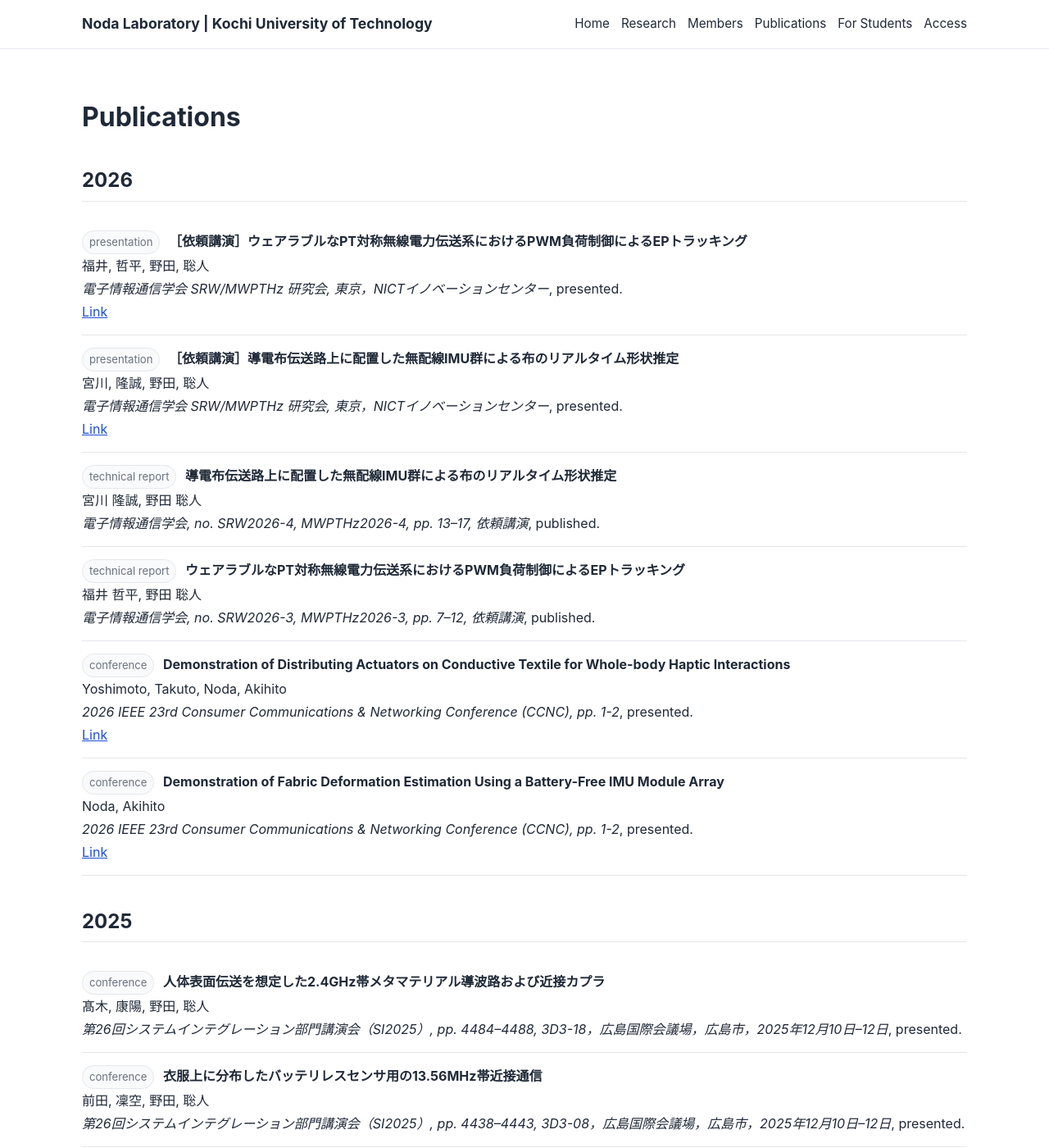
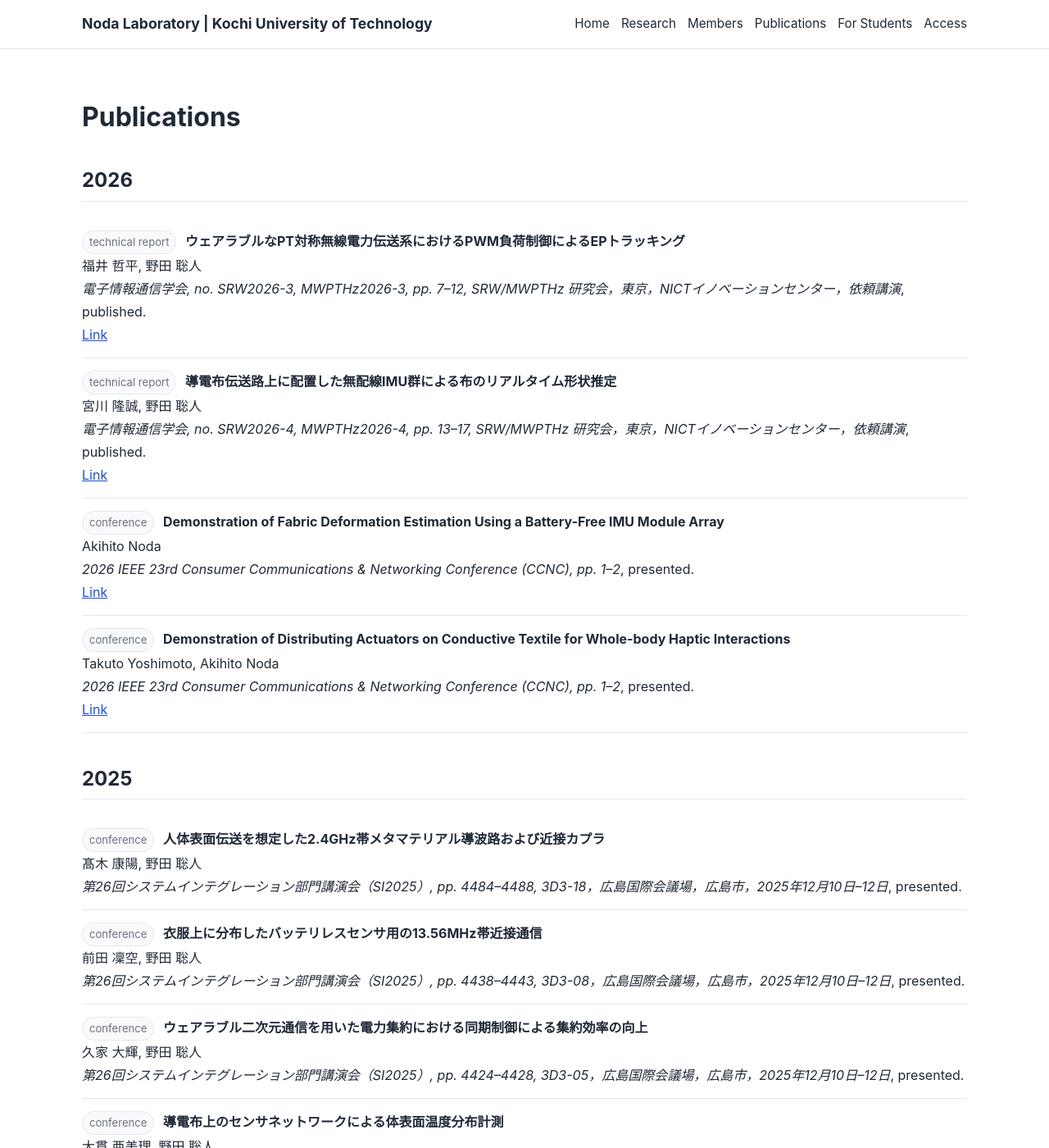
Before and after one commit to akihito-noda/lab-website, a Jekyll site: the page built from publications.md, in a window 1280 px wide and 1400 px high. Shown: the whole window at 82% size. Built offline with Jekyll 4.4.1, drawn with Linux system fonts in a browser that asks for light colours; some of the changed text lies outside the part shown.

Commit message:
Update publications.yml

```diff
--- a/_data/publications.yml
+++ b/_data/publications.yml
@@ -1,259 +1,255 @@
 - year: 2026
-  type: presentation
-  authors: 福井, 哲平, 野田, 聡人
-  title: ［依頼講演］ウェアラブルなPT対称無線電力伝送系におけるPWM負荷制御によるEPトラッキング
-  venue: 電子情報通信学会 SRW/MWPTHz 研究会, 東京，NICTイノベーションセンター
-  status: presented
-  url: https://ken.ieice.org/ken/paper/20260604ccvB/
+  type: "technical report"
+  authors: "福井 哲平, 野田 聡人"
+  title: "ウェアラブルなPT対称無線電力伝送系におけるPWM負荷制御によるEPトラッキング"
+  venue: "電子情報通信学会, no. SRW2026-3, MWPTHz2026-3, pp. 7–12, SRW/MWPTHz 研究会，東京，NICTイノベーションセンター，依頼講演"
+  status: "published"
+  url: "https://ken.ieice.org/ken/paper/20260604ccvB/"
+
 - year: 2026
-  type: presentation
-  authors: 宮川, 隆誠, 野田, 聡人
-  title: ［依頼講演］導電布伝送路上に配置した無配線IMU群による布のリアルタイム形状推定
-  venue: 電子情報通信学会 SRW/MWPTHz 研究会, 東京，NICTイノベーションセンター
-  status: presented
-  url: https://ken.ieice.org/ken/paper/20260604ScvB/
+  type: "technical report"
+  authors: "宮川 隆誠, 野田 聡人"
+  title: "導電布伝送路上に配置した無配線IMU群による布のリアルタイム形状推定"
+  venue: "電子情報通信学会, no. SRW2026-4, MWPTHz2026-4, pp. 13–17, SRW/MWPTHz 研究会，東京，NICTイノベーションセンター，依頼講演"
+  status: "published"
+  url: "https://ken.ieice.org/ken/paper/20260604ScvB/"
+
 - year: 2026
-  type: technical report
-  authors: 宮川 隆誠, 野田 聡人
-  title: 導電布伝送路上に配置した無配線IMU群による布のリアルタイム形状推定
-  venue: 電子情報通信学会, no. SRW2026-4, MWPTHz2026-4, pp. 13–17, 依頼講演
-  status: published
-  url: ''
+  type: "conference"
+  authors: "Akihito Noda"
+  title: "Demonstration of Fabric Deformation Estimation Using a Battery-Free IMU Module Array"
+  venue: "2026 IEEE 23rd Consumer Communications & Networking Conference (CCNC), pp. 1–2"
+  status: "presented"
+  url: "https://doi.org/10.1109/CCNC65079.2026.11366564"
+
 - year: 2026
-  type: technical report
-  authors: 福井 哲平, 野田 聡人
-  title: ウェアラブルなPT対称無線電力伝送系におけるPWM負荷制御によるEPトラッキング
-  venue: 電子情報通信学会, no. SRW2026-3, MWPTHz2026-3, pp. 7–12, 依頼講演
-  status: published
-  url: ''
-- year: 2026
-  type: conference
-  authors: Yoshimoto, Takuto, Noda, Akihito
-  title: Demonstration of Distributing Actuators on Conductive Textile for Whole-body Haptic Interactions
-  venue: 2026 IEEE 23rd Consumer Communications & Networking Conference (CCNC), pp. 1-2
-  status: presented
-  url: https://doi.org/10.1109/CCNC65079.2026.11366602
-- year: 2026
-  type: conference
-  authors: Noda, Akihito
-  title: Demonstration of Fabric Deformation Estimation Using a Battery-Free IMU Module Array
-  venue: 2026 IEEE 23rd Consumer Communications & Networking Conference (CCNC), pp. 1-2
-  status: presented
-  url: https://doi.org/10.1109/CCNC65079.2026.11366564
+  type: "conference"
+  authors: "Takuto Yoshimoto, Akihito Noda"
+  title: "Demonstration of Distributing Actuators on Conductive Textile for Whole-body Haptic Interactions"
+  venue: "2026 IEEE 23rd Consumer Communications & Networking Conference (CCNC), pp. 1–2"
+  status: "presented"
+  url: "https://doi.org/10.1109/CCNC65079.2026.11366602"
+
 - year: 2025
-  type: conference
-  authors: 髙木, 康陽, 野田, 聡人
-  title: 人体表面伝送を想定した2.4GHz帯メタマテリアル導波路および近接カプラ
-  venue: 第26回システムインテグレーション部門講演会（SI2025）, pp. 4484–4488, 3D3-18，広島国際会議場，広島市，2025年12月10日–12日
-  status: presented
-  url: ''
+  type: "conference"
+  authors: "髙木 康陽, 野田 聡人"
+  title: "人体表面伝送を想定した2.4GHz帯メタマテリアル導波路および近接カプラ"
+  venue: "第26回システムインテグレーション部門講演会（SI2025）, pp. 4484–4488, 3D3-18，広島国際会議場，広島市，2025年12月10日–12日"
+  status: "presented"
+  url: ""
+
 - year: 2025
-  type: conference
-  authors: 前田, 凜空, 野田, 聡人
-  title: 衣服上に分布したバッテリレスセンサ用の13.56MHz帯近接通信
-  venue: 第26回システムインテグレーション部門講演会（SI2025）, pp. 4438–4443, 3D3-08，広島国際会議場，広島市，2025年12月10日–12日
-  status: presented
-  url: ''
+  type: "conference"
+  authors: "前田 凜空, 野田 聡人"
+  title: "衣服上に分布したバッテリレスセンサ用の13.56MHz帯近接通信"
+  venue: "第26回システムインテグレーション部門講演会（SI2025）, pp. 4438–4443, 3D3-08，広島国際会議場，広島市，2025年12月10日–12日"
+  status: "presented"
+  url: ""
+
 - year: 2025
-  type: conference
-  authors: 久家, 大輝, 野田, 聡人
-  title: ウェアラブル二次元通信を用いた電力集約における同期制御による集約効率の向上
-  venue: 第26回システムインテグレーション部門講演会（SI2025）, pp. 4424–4428, 3D3-05，広島国際会議場，広島市，2025年12月10日–12日
-  status: presented
-  url: ''
+  type: "conference"
+  authors: "久家 大輝, 野田 聡人"
+  title: "ウェアラブル二次元通信を用いた電力集約における同期制御による集約効率の向上"
+  venue: "第26回システムインテグレーション部門講演会（SI2025）, pp. 4424–4428, 3D3-05，広島国際会議場，広島市，2025年12月10日–12日"
+  status: "presented"
+  url: ""
+
 - year: 2025
-  type: conference
-  authors: 大貫, 亜美理, 野田, 聡人
-  title: 導電布上のセンサネットワークによる体表面温度分布計測
-  venue: 2025年電子情報通信学会ソサイエティ大会講演論文集, pp. 262, B-18-07, Body surface temperature distribution measurement with sensor network on conductive textile
-  status: presented
-  url: ''
+  type: "conference"
+  authors: "大貫 亜美理, 野田 聡人"
+  title: "導電布上のセンサネットワークによる体表面温度分布計測"
+  venue: "2025年電子情報通信学会ソサイエティ大会講演論文集, B-18-07, p. 262"
+  status: "presented"
+  url: ""
+
 - year: 2025
-  type: conference
-  authors: 前田, 凜空, 野田, 聡人
-  title: 近接ワイヤレスウェアラブルセンサ向け簡易ソフトウェア無線機
-  venue: 2025年電子情報通信学会ソサイエティ大会講演論文集, pp. 261, B-18-06, Software-defined radio hardware for near-field wireless wearable sensors
-  status: presented
-  url: ''
+  type: "conference"
+  authors: "前田 凜空, 野田 聡人"
+  title: "近接ワイヤレスウェアラブルセンサ向け簡易ソフトウェア無線機"
+  venue: "2025年電子情報通信学会ソサイエティ大会講演論文集, B-18-06, p. 261"
+  status: "presented"
+  url: ""
+
 - year: 2025
-  type: journal
-  authors: 高橋 亮（東京大学）Li Yifan（東京大学）福本 雅朗（Microsoft）Mohamed Kari（Princeton University）山本 英昂（東京大学）野田 聡人（高知工科大学）石田 繁巳（公立はこだて未来大学）横田 知之（東京大学）染谷 隆夫（東京大学）川原 圭博（東京大学）
-  title: 超低電力な指輪型無線マウス
-  venue: 情報処理学会ユビキタスコンピューティングシステム研究会
-  status: published
-  url: ''
+  type: "journal"
+  authors: "高橋 亮, Li Yifan, 福本 雅朗, Mohamed Kari, 山本 英昂, 野田 聡人, 石田 繁巳, 横田 知之, 染谷 隆夫, 川原 圭博"
+  title: "超低電力な指輪型無線マウス"
+  venue: "情報処理学会ユビキタスコンピューティングシステム研究会"
+  status: "published"
+  url: ""
+
+# - year: 2025
+#   type: "conference"
+#   authors: "Yifan Li, Masaaki Fukumoto, Mohamed Kari, Shigemi Ishida, Akihito Noda, Tomoyuki Yokota, Takao Someya, Yoshihiro Kawahara, Ryo Takahashi"
+#   title: "Ultra-low-power ring-based wireless tinymouse"
+#   venue: "Proceedings of the 38th Annual ACM Symposium on User Interface Software and Technology"
+#   status: "presented"
+#   url: "https://doi.org/10.1145/3746059.3747615"
+
 - year: 2025
-  type: conference
-  authors: Li, Yifan, Fukumoto, Masaaki, Kari, Mohamed, Ishida, Shigemi, Noda, Akihito, Yokota, Tomoyuki, Someya, Takao, Kawahara, Yoshihiro, Takahashi, Ryo
-  title: Ultra-low-power ring-based wireless tinymouse
-  venue: Proceedings of the 38th Annual ACM Symposium on User Interface Software and Technology
-  status: presented
-  url: https://doi.org/10.1145/3746059.3747615
+  type: "conference"
+  authors: "Takuto Yoshimoto, Akihito Noda"
+  title: "Demonstration of Power and FM Wave Transfer on Conductive Textile for Distributed Actuators"
+  venue: "2025 IEEE World Haptics Conference (WHC), Hands-On Demo D1-08"
+  status: "presented"
+  url: ""
+
 - year: 2025
-  type: conference
-  authors: Yoshimoto, Takuto, Noda, Akihito
-  title: Demonstration of Power and FM Wave Transfer on Conductive Textile for Distributed Actuators
-  venue: 2025 IEEE World Haptics Conference (WHC), Hands-On Demo D1-08
-  status: presented
-  url: ''
+  type: "technical report"
+  authors: "福井 哲平, 野田 聡人"
+  title: "ウェアラブルなPT対称無線電力伝送系における最適負荷Q値"
+  venue: "電子情報通信学会, no. SRW2025-1, MWPTHz2025-1, pp. 1–6, SRW/MWPTHz 研究会，東京，機械振興会館"
+  status: "published"
+  url: "https://ken.ieice.org/ken/paper/20250613ucKx/"
+
 - year: 2025
-  type: technical report
-  authors: 福井, 哲平, 野田, 聡人
-  title: ウェアラブルなPT対称無線電力伝送系における最適負荷Q値
-  venue: 電子情報通信学会, no. SRW2025-1, MWPTHz2025-1, pp. 1–6, SRW/MWPTHz 研究会，東京，機械振興会館
-  status: published
-  url: https://ken.ieice.org/ken/paper/20250613ucKx/
+  type: "technical report"
+  authors: "宮川 隆誠, 野田 聡人"
+  title: "導電布伝送路で接続した格子配置IMUによる三次元形状計測"
+  venue: "電子情報通信学会, no. SRW2025-2, MWPTHz2025-2, pp. 7–11, SRW/MWPTHz 研究会，東京，機械振興会館"
+  status: "published"
+  url: "https://ken.ieice.org/ken/paper/202506130cKY/"
+
 - year: 2025
-  type: technical report
-  authors: 宮川, 隆誠, 野田, 聡人
-  title: 導電布伝送路で接続した格子配置IMUによる三次元形状計測
-  venue: 電子情報通信学会, no. SRW2025-2, MWPTHz2025-2, pp. 7–11, SRW/MWPTHz 研究会，東京，機械振興会館
-  status: published
-  url: https://ken.ieice.org/ken/paper/202506130cKY/
+  type: "technical report"
+  authors: "野田 聡人"
+  title: "ウェアラブルMIMO：身体表面分散アンテナによるチャネル容量の向上"
+  venue: "電子情報通信学会, no. SRW2024-61, pp. 28–32, RCS/SR/SRW 研究会，京都，京都工芸繊維大学"
+  status: "published"
+  url: "https://ken.ieice.org/ken/paper/202503057cJq/"
+
 - year: 2025
-  type: technical report
-  authors: 野田, 聡人
-  title: ウェアラブルMIMO：身体表面分散アンテナによるチャネル容量の向上
-  venue: 電子情報通信学会, no. SRW2024-61, pp. 28–32, RCS/SR/SRW 研究会，京都，京都工芸繊維大学
-  status: published
-  url: https://ken.ieice.org/ken/paper/202503057cJq/
+  type: "journal"
+  authors: "Takuto Yoshimoto, Akihito Noda"
+  title: "Multi-Carrier FM Transmitter for Distributed Vibrators on Conductive Textile"
+  venue: "IEICE Communications Express, vol. 14, no. 4, pp. 159–162"
+  status: "published"
+  url: "https://doi.org/10.23919/comex.2024XBL0213"
+
 - year: 2025
-  type: journal
-  authors: Yoshimoto, Takuto, Noda, Akihito
-  title: Multi-Carrier FM Transmitter for Distributed Vibrators on Conductive Textile
-  venue: IEICE Communications Express, vol. 14, no. 4, pp. 159-162
-  status: published
-  url: https://doi.org/10.23919/comex.2024XBL0213
+  type: "journal"
+  authors: "Akihito Noda"
+  title: "Three-Axis Coil Array for Null-Free Near-Field Tag Reading with UHF RFID"
+  venue: "IEICE Communications Express, vol. 14, no. 2, pp. 55–58"
+  status: "published"
+  url: "https://doi.org/10.23919/comex.2024XBL0178"
+
 - year: 2025
-  type: journal
-  authors: Noda, Akihito
-  title: Three-Axis Coil Array for Null-Free Near-Field Tag Reading with UHF RFID
-  venue: IEICE Communications Express, vol. 14, no. 2, pp. 55-58
-  status: published
-  url: https://doi.org/10.23919/comex.2024XBL0178
-- year: 2025
-  type: conference
-  authors: Noda, Akihito
-  title: Demonstration of Asynchronous Serial Communication to Batteryless Modules on Conductive Textile
-  venue: 2025 IEEE 22nd Consumer Communications & Networking Conference (CCNC), pp. 1-2
-  status: presented
-  url: https://doi.org/10.1109/CCNC54725.2025.10976125
+  type: "conference"
+  authors: "Akihito Noda"
+  title: "Demonstration of Asynchronous Serial Communication to Batteryless Modules on Conductive Textile"
+  venue: "2025 IEEE 22nd Consumer Communications & Networking Conference (CCNC), pp. 1–2"
+  status: "presented"
+  url: "https://doi.org/10.1109/CCNC54725.2025.10976125"
+
+# - year: 2024
+#   type: "presentation"
+#   authors: "高橋 亮, 野田 聡人, 雪田 和歌子, 韓 燦教, 横田 知之, 染谷 隆夫, 川原 圭博"
+#   title: "［ポスター講演］医療デジタルツインの実現に向けた全身無線通信・給電服の設計"
+#   venue: "電子情報通信学会 HCL 研究会，山梨，富士山科学研究ホール"
+#   status: "presented"
+#   url: "https://ken.ieice.org/ken/paper/20241121vc70/"
+
 - year: 2024
-  type: presentation
-  authors: 高橋, 亮, 野田, 聡人, 雪田, 和歌子, 韓, 燦教, 横田, 知之, 染谷, 隆夫, 川原, 圭博
-  title: ［ポスター講演］医療デジタルツインの実現に向けた全身無線通信・給電服の設計
-  venue: 電子情報通信学会 HCL 研究会, 山梨，富士山科学研究ホール
-  status: presented
-  url: https://ken.ieice.org/ken/paper/20241121vc70/
+  type: "technical report"
+  authors: "野田 聡人, 杉浦 準哉"
+  title: "負性容量を用いた導電テキスタイル二次元通信の大面積化"
+  venue: "電子情報通信学会, no. SRW2023-50, pp. 30–32, RCS/SR/SRW 研究会，東京，東京大学本郷キャンパス"
+  status: "published"
+  url: "https://ken.ieice.org/ken/paper/202403130c1D/"
+
 - year: 2024
-  type: presentation
-  authors: 高橋, 亮, 野田, 聡人, 韓, 燦教, 横田, 知之, 染谷, 隆夫, 川原, 圭博
-  title: ［ポスター講演］医療デジタルツインの実現に向けた全身無線通信・給電服の設計
-  venue: 電子情報通信学会 RISING 研究会, 北海道，北海道立道民活動センター かでる2・7
-  status: presented
-  url: https://ken.ieice.org/ken/paper/20241112Tc5b/
+  type: "technical report"
+  authors: "野田 聡人"
+  title: "［ショートペーパー］導電テキスタイル上の交流結合パルス伝送の波形不変条件"
+  venue: "電子情報通信学会, no. SRW2023-38, p. 1, SRW 研究会，東京，機械振興会館"
+  status: "published"
+  url: "https://ken.ieice.org/ken/paper/20240115Mc0F/"
+
 - year: 2024
-  type: presentation
-  authors: 高橋, 亮, 野田, 聡人, 韓, 燦教, 横田, 知之, 染谷, 隆夫, 川原, 圭博
-  title: ［ポスター講演］医療デジタルツインの実現に向けた全身無線通信・給電服の設計
-  venue: 電子情報通信学会 MIKA 研究会, 岡山，岡山コンベンションセンター
-  status: presented
-  url: https://ken.ieice.org/ken/paper/20241029Ec51/
-- year: 2024
-  type: technical report
-  authors: 野田, 聡人, 杉浦, 準哉
-  title: 負性容量を用いた導電テキスタイル二次元通信の大面積化
-  venue: 電子情報通信学会, no. SRW2023-50, pp. 30–32, RCS/SR/SRW 研究会，東京，東京大学本郷キャンパス
-  status: published
-  url: https://ken.ieice.org/ken/paper/202403130c1D/
-- year: 2024
-  type: technical report
-  authors: 野田, 聡人
-  title: ［ショートペーパー］導電テキスタイル上の交流結合パルス伝送の波形不変条件
-  venue: 電子情報通信学会, no. SRW2023-38, pp. 1, SRW 研究会，東京，機械振興会館
-  status: published
-  url: https://ken.ieice.org/ken/paper/20240115Mc0F/
-- year: 2024
-  type: conference
-  authors: Noda, Akihito
-  title: Underwater Large-Area Non-Contact Power Transfer Using Two-Dimensional Waveguide
-  venue: 2024 IEEE 21st Consumer Communications & Networking Conference (CCNC), pp. 1084-1085
-  status: presented
-  url: https://doi.org/10.1109/CCNC51664.2024.10454898
+  type: "conference"
+  authors: "Akihito Noda"
+  title: "Underwater Large-Area Non-Contact Power Transfer Using Two-Dimensional Waveguide"
+  venue: "2024 IEEE 21st Consumer Communications & Networking Conference (CCNC), pp. 1084–1085"
+  status: "presented"
+  url: "https://doi.org/10.1109/CCNC51664.2024.10454898"
+
 - year: 2023
-  type: technical report
-  authors: 野田, 聡人
-  title: ［ショートペーパー］フレキシブルコイル間のParity-Time対称ワイヤレス電力伝送
-  venue: 電子情報通信学会, no. SRW2023-35, pp. 32, SRW/SeMI 研究会，東京，東京農工大小金井キャンパス
-  status: published
-  url: https://ken.ieice.org/ken/paper/20231122kCZF/
+  type: "technical report"
+  authors: "野田 聡人"
+  title: "［ショートペーパー］フレキシブルコイル間のParity-Time対称ワイヤレス電力伝送"
+  venue: "電子情報通信学会, no. SRW2023-35, p. 32, SRW/SeMI 研究会，東京，東京農工大小金井キャンパス"
+  status: "published"
+  url: "https://ken.ieice.org/ken/paper/20231122kCZF/"
+
 - year: 2023
-  type: technical report
-  authors: 野田, 聡人
-  title: ［招待講演］両面導電媒体による二次元通信：直流・パルス・マイクロ波の伝送と応用
-  venue: 電子情報通信学会, no. MW2023-83, pp. 15, MW/AP 研究会，高知，高知城歴史博物館
-  status: published
-  url: https://ken.ieice.org/ken/paper/20230928hCwN/
+  type: "technical report"
+  authors: "野田 聡人"
+  title: "［招待講演］両面導電媒体による二次元通信：直流・パルス・マイクロ波の伝送と応用"
+  venue: "電子情報通信学会, no. MW2023-83, p. 15, MW/AP 研究会，高知，高知城歴史博物館"
+  status: "published"
+  url: "https://ken.ieice.org/ken/paper/20230928hCwN/"
+
 - year: 2023
-  type: technical report
-  authors: 野田, 聡人
-  title: 導電布伝送路上での容量結合型シリアル通信
-  venue: 電子情報通信学会, no. SRW2023-6, pp. 31–32, SRW 研究会，東京，機械振興会館
-  status: published
-  url: https://ken.ieice.org/ken/paper/20230612hCV4/
+  type: "technical report"
+  authors: "野田 聡人"
+  title: "導電布伝送路上での容量結合型シリアル通信"
+  venue: "電子情報通信学会, no. SRW2023-6, pp. 31–32, SRW 研究会，東京，機械振興会館"
+  status: "published"
+  url: "https://ken.ieice.org/ken/paper/20230612hCV4/"
+
 - year: 2023
-  type: technical report
-  authors: 野田, 聡人
-  title: ［ショートペーパー］UHF帯RFID微小タグの応答性評価
-  venue: 電子情報通信学会, no. SRW2022-38, pp. 19, SRW 研究会，東京，機械振興会館
-  status: published
-  url: https://ken.ieice.org/ken/paper/20230116iCqJ/
+  type: "technical report"
+  authors: "野田 聡人"
+  title: "［ショートペーパー］UHF帯RFID微小タグの応答性評価"
+  venue: "電子情報通信学会, no. SRW2022-38, p. 19, SRW 研究会，東京，機械振興会館"
+  status: "published"
+  url: "https://ken.ieice.org/ken/paper/20230116iCqJ/"
+
 - year: 2022
-  type: conference
-  authors: 野田 聡人
-  title: 導電布二次元伝送路上での多チャンネルアナログ波形の送信
-  venue: 第23回計測自動制御学会システムインテグレーション部門講演会論文集
-  status: presented
-  url: ''
+  type: "conference"
+  authors: "野田 聡人"
+  title: "導電布二次元伝送路上での多チャンネルアナログ波形の送信"
+  venue: "第23回計測自動制御学会システムインテグレーション部門講演会論文集"
+  status: "presented"
+  url: ""
+
 - year: 2022
-  type: technical report
-  authors: 野田, 聡人
-  title: 導電布伝送路上でのアナログ波形の多チャンネル同時送信
-  venue: 電子情報通信学会, no. SRW2022-19, pp. 19–22, SRW/SeMI/CNR 研究会，栃木，ホテルエピナール那須
-  status: published
-  url: https://ken.ieice.org/ken/paper/20221124KCOR/
+  type: "technical report"
+  authors: "野田 聡人"
+  title: "導電布伝送路上でのアナログ波形の多チャンネル同時送信"
+  venue: "電子情報通信学会, no. SRW2022-19, pp. 19–22, SRW/SeMI/CNR 研究会，栃木，ホテルエピナール那須"
+  status: "published"
+  url: "https://ken.ieice.org/ken/paper/20221124KCOR/"
+
 - year: 2022
-  type: technical report
-  authors: 野田, 聡人
-  title: ［ショートペーパー］送信キャリア周波数の変動に追従するFMレシーバ
-  venue: 電子情報通信学会, no. SRW2022-8, pp. 1, SRW 研究会，オンライン開催
-  status: published
-  url: https://ken.ieice.org/ken/paper/20220822pCM4/
+  type: "technical report"
+  authors: "野田 聡人"
+  title: "［ショートペーパー］送信キャリア周波数の変動に追従するFMレシーバ"
+  venue: "電子情報通信学会, no. SRW2022-8, p. 1, SRW 研究会，オンライン開催"
+  status: "published"
+  url: "https://ken.ieice.org/ken/paper/20220822pCM4/"
+
 - year: 2022
-  type: technical report
-  authors: 野田, 聡人
-  title: ［ショートペーパー］導電布を用いた柔軟タッチインタフェース
-  venue: 電子情報通信学会, no. SRW2022-3, pp. 10, SRW 研究会，東京，機械振興会館
-  status: published
-  url: https://ken.ieice.org/ken/paper/20220620lCkI/
-- year: 2022
-  type: technical report
-  authors: 野田, 聡人, 清水, 宥貴, 竹元, 豊
-  title: ［ショートペーパー］フレキシブルコイルを介した柔軟物表面での無線電力伝送
-  venue: 電子情報通信学会, no. SRW2021-91, pp. 100, RCS/SR/SRW 研究会，オンライン開催
-  status: published
-  url: https://ken.ieice.org/ken/paper/202203045CjJ/
-- year: 2022
-  type: patent
-  authors: 野田 聡人,清水 宥貴
-  title: ウエアラブル非接触給電システム
-  venue: 特願2022-055800
-  status: filed
-  url: ''
-- year: 2022
-  type: technical report
-  authors: 野田, 聡人
-  title: ［ショートペーパー］ウェアラブル触覚呈示スーツのための柔軟二次元伝送路上での振動波形の多チャンネルアナログ伝送
-  venue: 電子情報通信学会, no. SRW2021-59, pp. 28, SRW 研究会，オンライン開催
-  status: published
-  url: https://ken.ieice.org/ken/paper/20220117LCha/
+  type: "technical report"
+  authors: "野田 聡人"
+  title: "［ショートペーパー］導電布を用いた柔軟タッチインタフェース"
+  venue: "電子情報通信学会, no. SRW2022-3, p. 10, SRW 研究会，東京，機械振興会館"
+  status: "published"
+  url: "https://ken.ieice.org/ken/paper/20220620lCkI/"
+
+# - year: 2022
+#   type: "technical report"
+#   authors: "野田 聡人, 清水 宥貴, 竹元 豊"
+#   title: "［ショートペーパー］フレキシブルコイルを介した柔軟物表面での無線電力伝送"
+#   venue: "電子情報通信学会, no. SRW2021-91, p. 100, RCS/SR/SRW 研究会，オンライン開催"
+#   status: "published"
+#   url: "https://ken.ieice.org/ken/paper/202203045CjJ/"
+
+# - year: 2022
+#   type: "technical report"
+#   authors: "野田 聡人"
+#   title: "［ショートペーパー］ウェアラブル触覚呈示スーツのための柔軟二次元伝送路上での振動波形の多チャンネルアナログ伝送"
+#   venue: "電子情報通信学会, no. SRW2021-59, p. 28, SRW 研究会，オンライン開催"
+#   status: "published"
+#   url: "https://ken.ieice.org/ken/paper/20220117LCha/"
```
